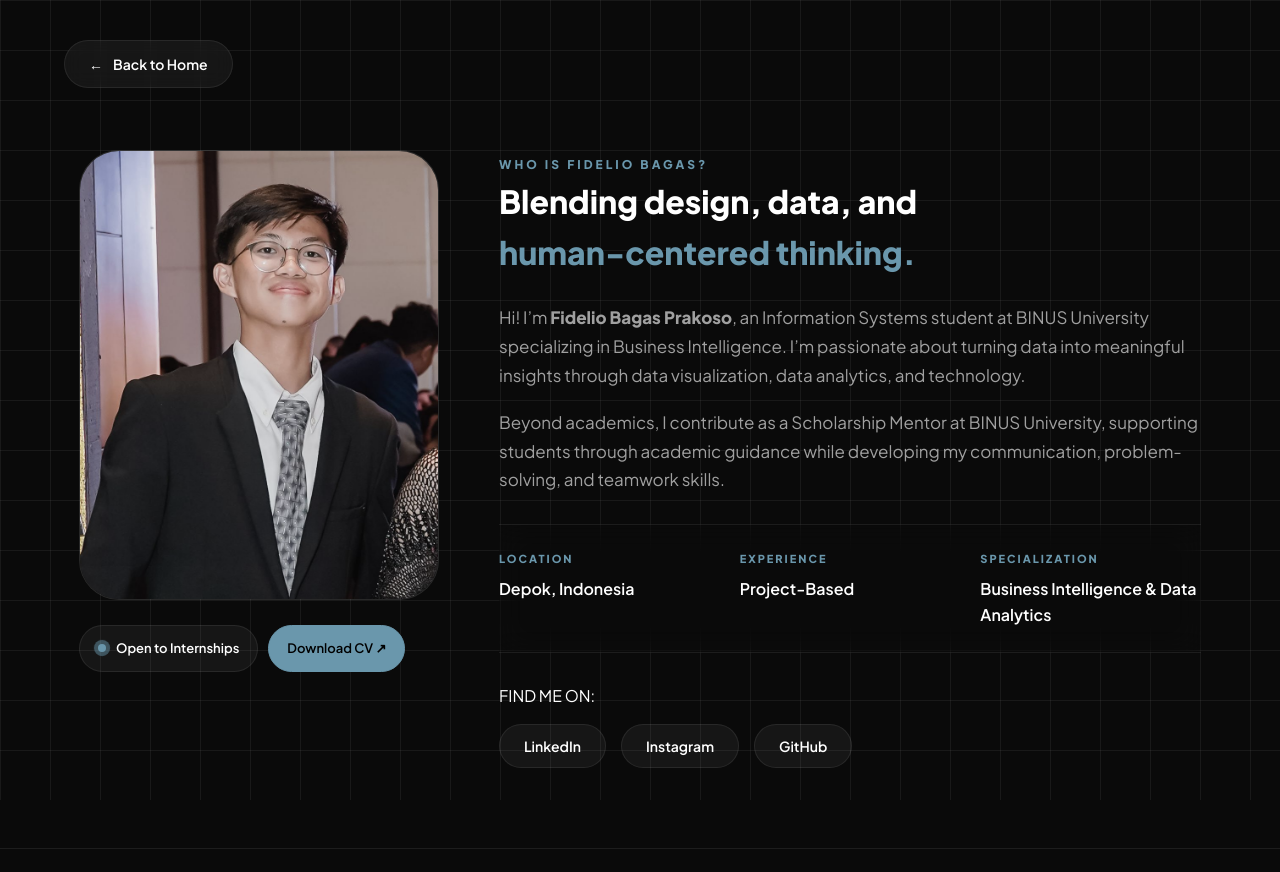
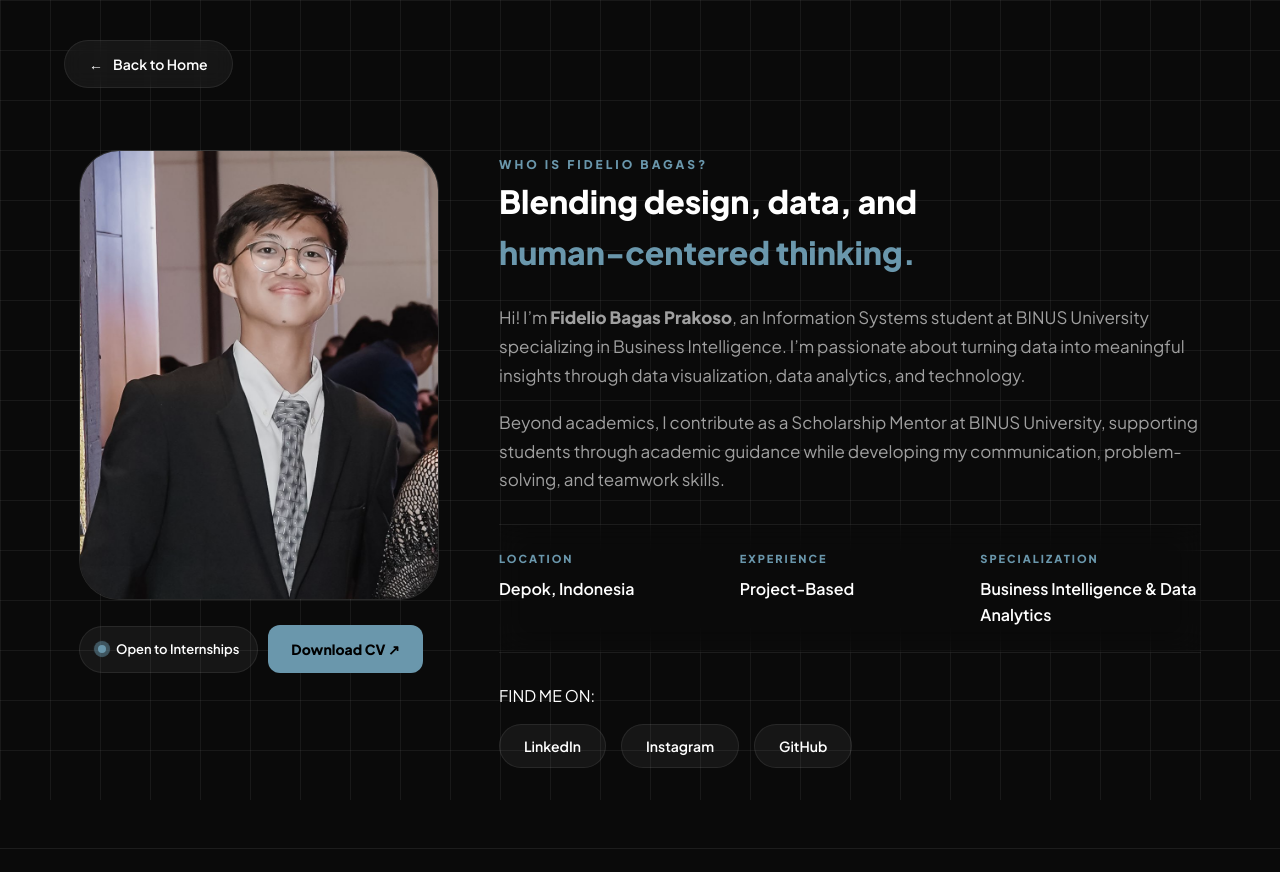
Before and after one commit to Agathow/agathio, a PHP site: page /about.html in a window 1280 px wide. Shown: the top 872 px of the page. Run offline with PHP 8.4, Linux system fonts and the light colour scheme.

Commit message:
Update about.css

```diff
--- a/about.css
+++ b/about.css
@@ -187,26 +187,28 @@ body {
 .cv-button {
     display: inline-flex;
     align-items: center;
-    justify-content: center;
-    padding: 12px 18px;
-    border-radius: 100px;
+    gap: 10px;
+    padding: 12px 22px;
+    margin-bottom: 0;
     background: var(--accent-blue);
     color: #000;
     text-decoration: none;
-    font-size: 13px;
-    font-weight: 600;
-    border: 1px solid var(--accent-blue);
-    white-space: nowrap;
-    transition: var(--transition-smooth);
+    font-size: 14px;
+    font-weight: 700;
+    border-radius: 12px;
+    border: 1px solid transparent;
+    transition:
+        transform 0.3s ease,
+        background 0.3s ease,
+        box-shadow 0.3s ease;
 }
 
 .cv-button:hover {
     background: #ffffff;
+    border-color: #ffffff;
     color: #000;
-    border-color: #ffffff;
     transform: translateY(-3px);
 }
-
 
 /* ==========================================================================
    5. TYPOGRAPHY
```
